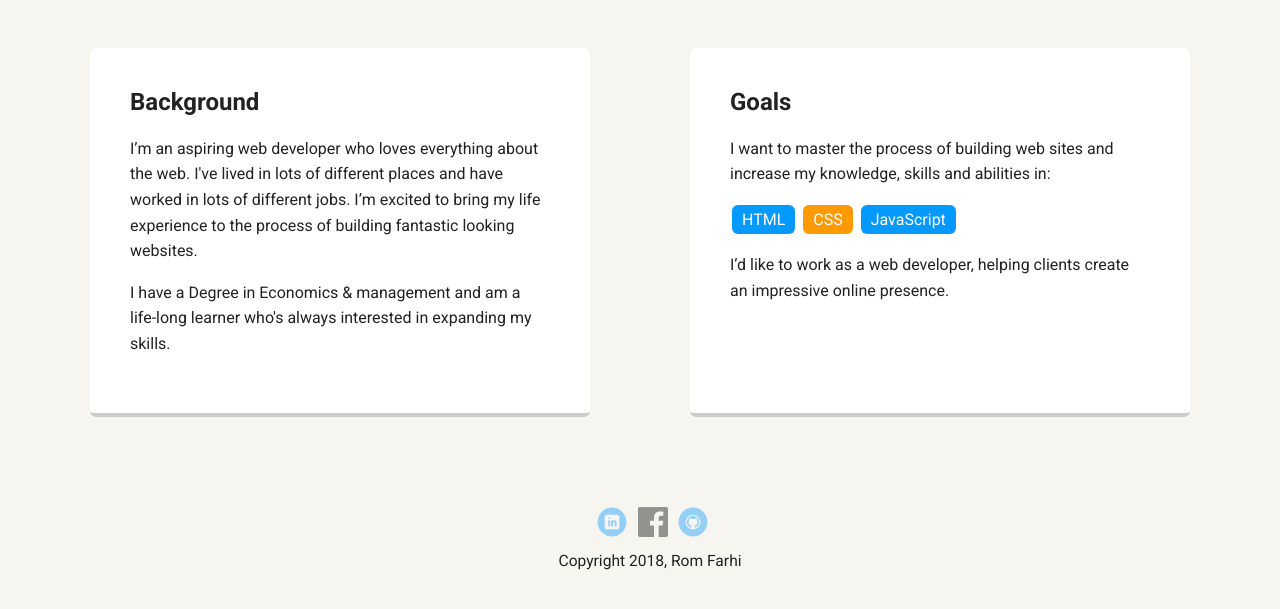
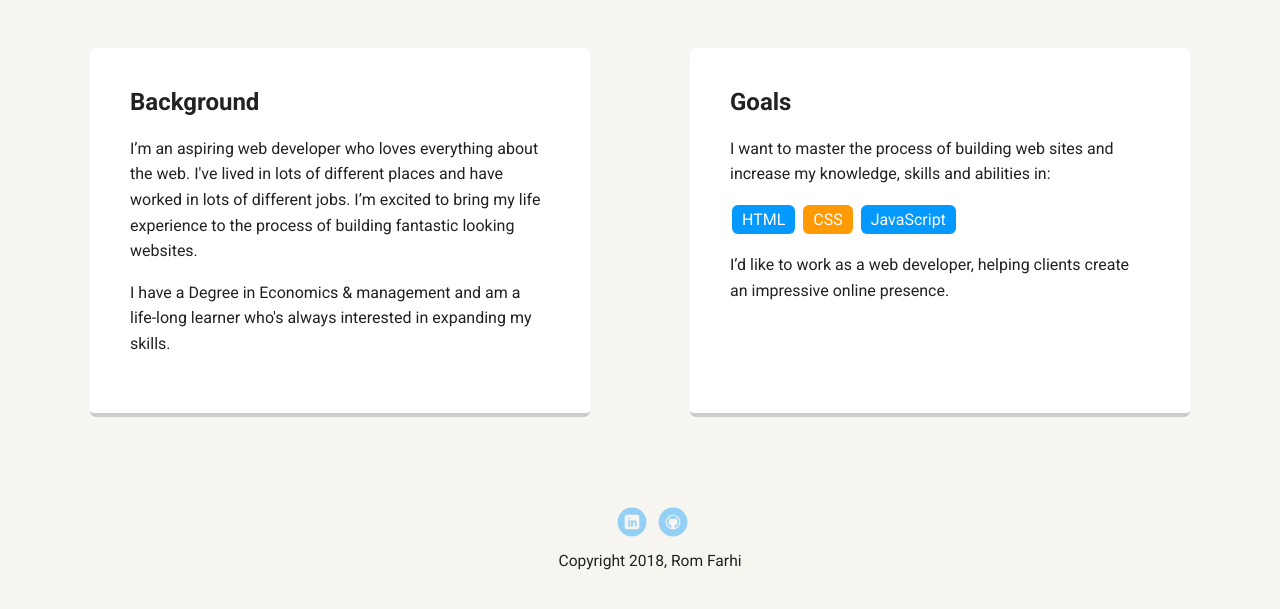
Before and after one commit to farhirom/project-1, a plain HTML site: page index.html in a window 1280 px wide. Shown: the part 511-1120 px from the top of the page. Drawn offline with Linux system fonts and the light colour scheme; a web font is replaced by a local one.

Commit message:
deleted facebook

```diff
--- a/index.html
+++ b/index.html
@@ -43,7 +43,6 @@
     <footer>
       <ul>
         <li><a href="https://www.linkedin.com/in/rom-farhi-9523b3a9/" class="social linkedin">LinkedIn</a></li>
-        <li><a href="https://www.facebook.com/profile.php?id=100014497662149&ref=bookmarks/" class="social Facebook">Facebook</a></li>
         <li><a href="https://github.com/farhirom/" class="social github">Github</a></li>
       </ul>
       <p class="copyright">Copyright 2018, Rom Farhi</p>
--- a/styles.css
+++ b/styles.css
@@ -151,9 +151,7 @@ a.social {
   opacity: .4;
   transition: all .5s;
 }
-a.Facebook {
-  background-image: url(images/facebook.svg);
-}
+
 a.linkedin {
   background-image: url(images/linkedin.svg);
 }
```
